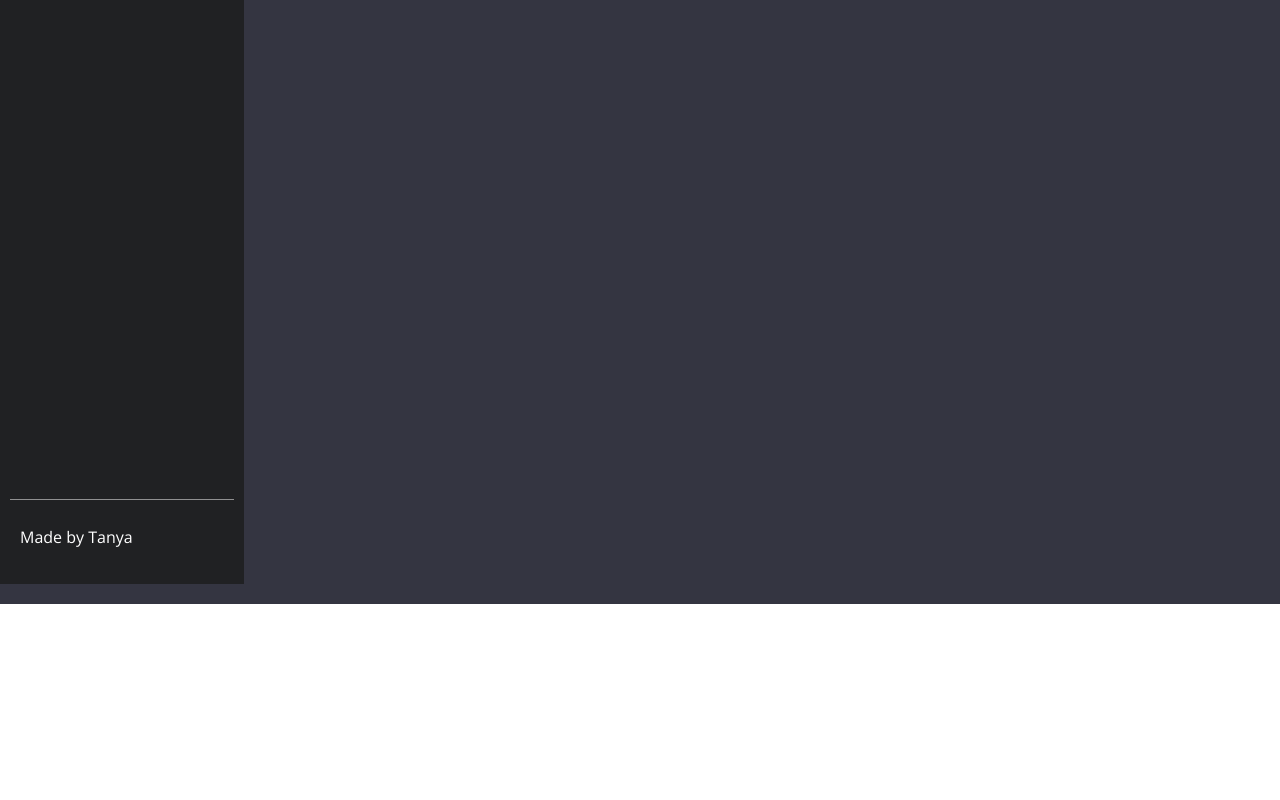
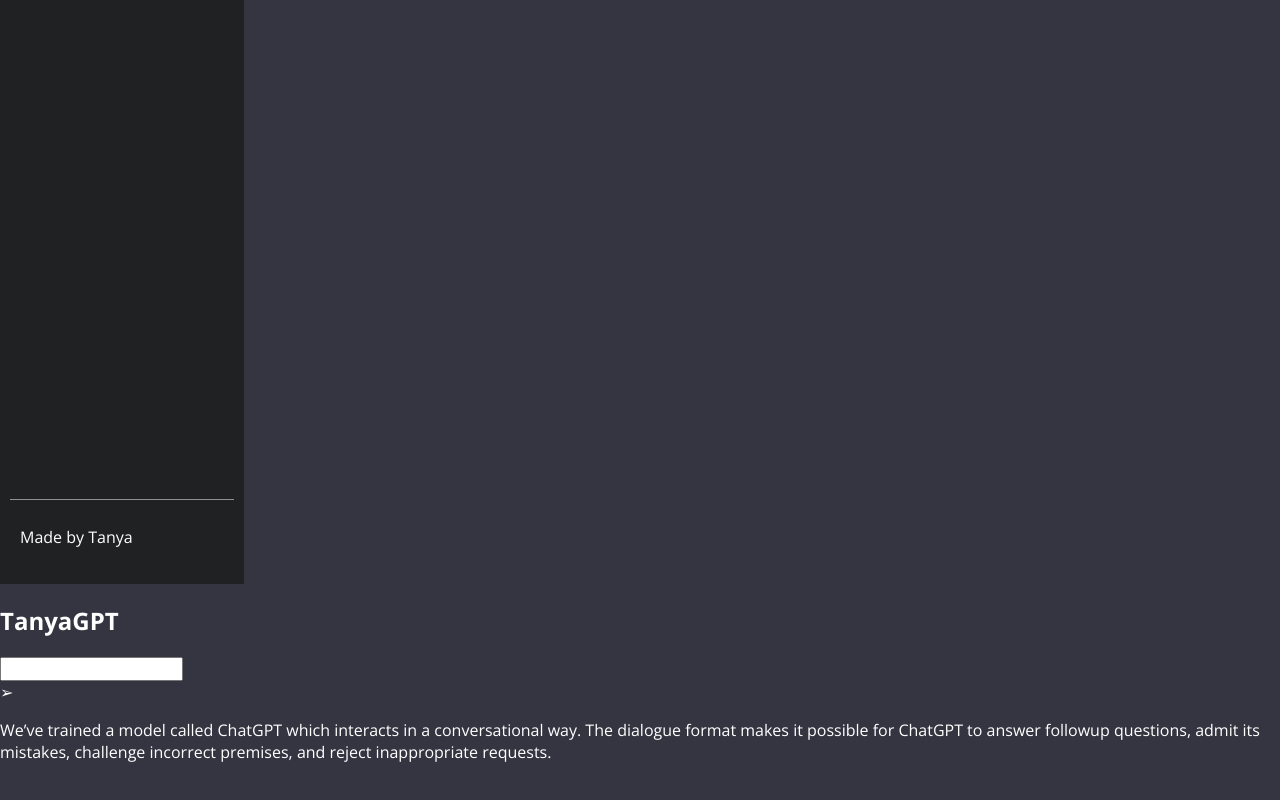
Before and after one commit to Milli-Mi/react-chatgpt-clone, a React (Create React App) app: page / in a window 1280 px wide. Shown: the part 216-1016 px from the top of the page. Built offline with nearby package versions, Linux system fonts and the light colour scheme.

Commit message:
Update App.js

```diff
--- a/src/App.js
+++ b/src/App.js
@@ -15,7 +15,13 @@
       <section className="main">
         <h1>TanyaGPT</h1>
         <ul className="feed"></ul>
-        <div className="bottom-section"></div>
+        <div className="bottom-section">
+          <div className="input-container">
+            <input/>
+            <div id="submit">➢ </div>
+          </div>
+          <p className="info">We’ve trained a model called ChatGPT which interacts in a conversational way. The dialogue format makes it possible for ChatGPT to answer followup questions, admit its mistakes, challenge incorrect premises, and reject inappropriate requests.</p>
+        </div>
       </section>
     </div>
   )
--- a/src/index.css
+++ b/src/index.css
@@ -50,5 +50,5 @@
 .main {
   height: 100vh;
   width: 100%;
-  background-color: #fff;
+
 }
```
